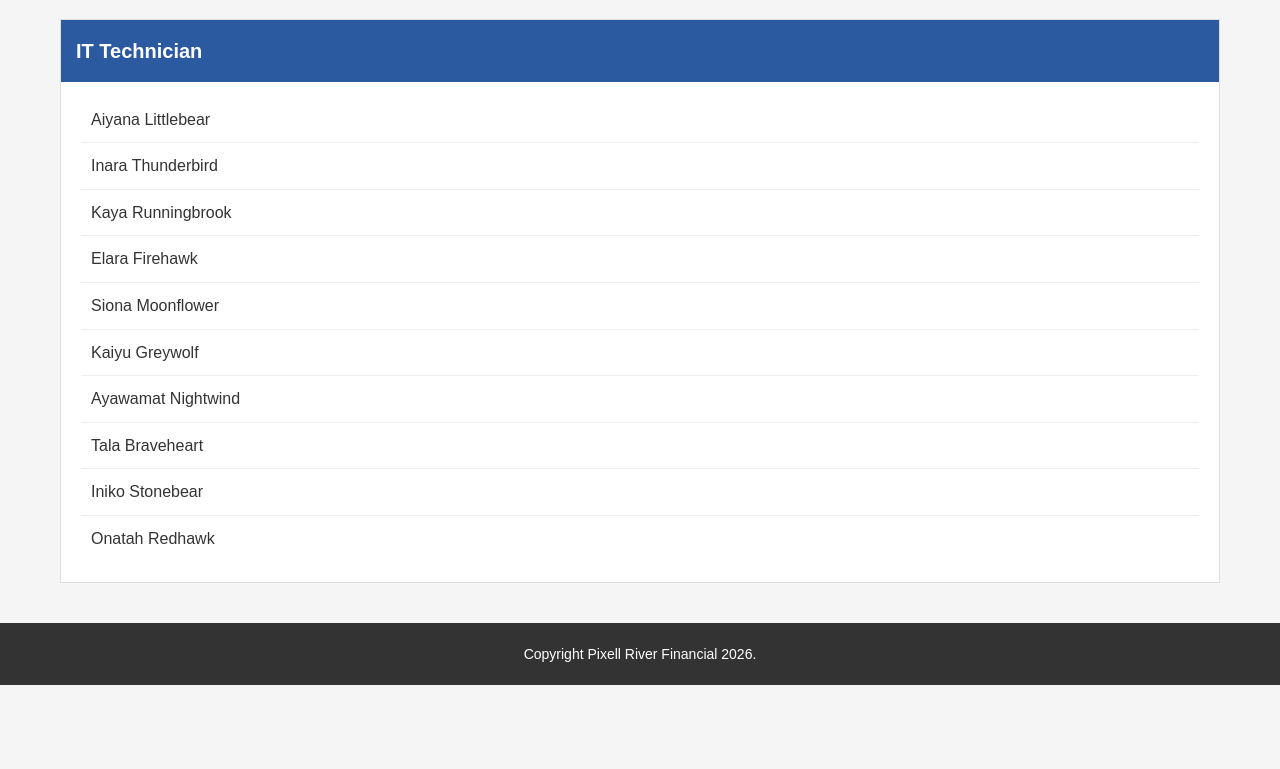
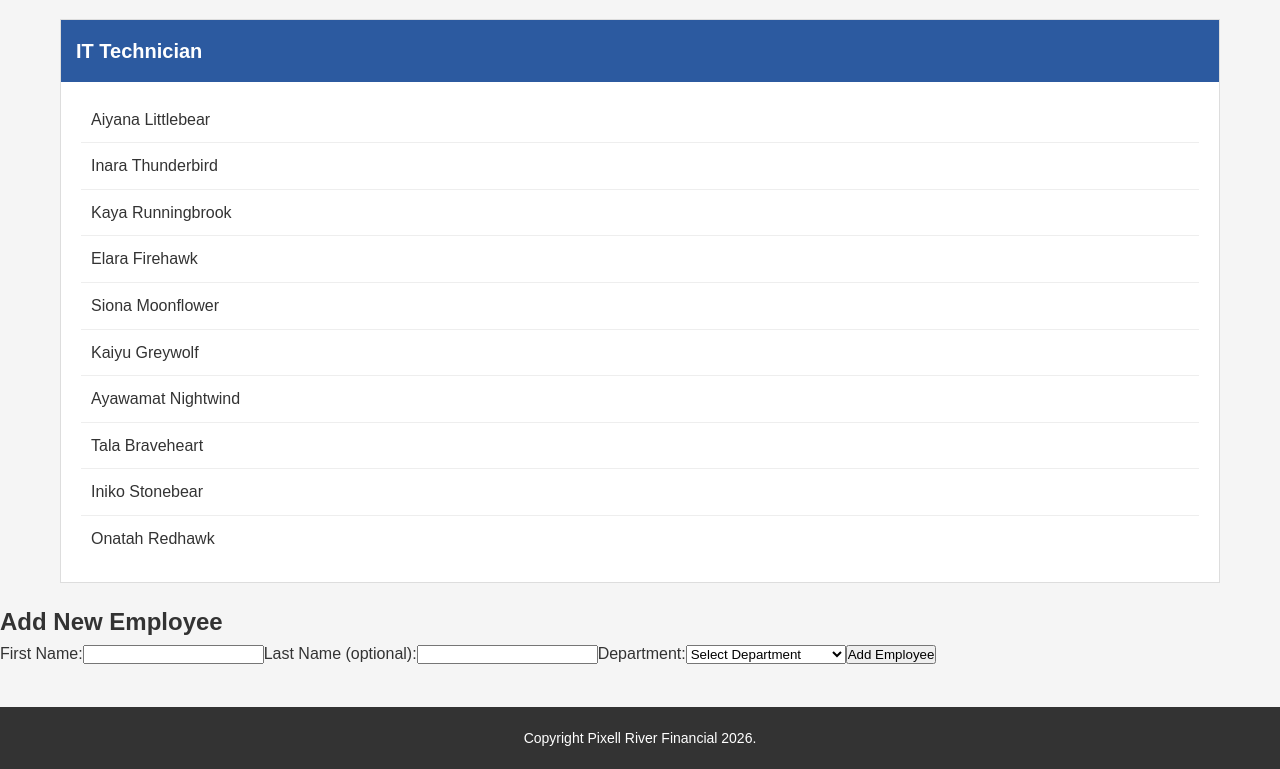
Before and after one commit to dilpreetsingh5/pixell-river-labs, a React (Vite) app: page / in a window 1280 px wide. Shown: the part 2620-3389 px from the top of the page. Before the commit the page ends 3305 px from the top, so only its background shows below. Built offline with nearby package versions, Linux system fonts and the light colour scheme.

Commit message:
feat: integrate EmployeeForm into App and enable adding employees to departments

```diff
--- a/src/App.tsx
+++ b/src/App.tsx
@@ -1,11 +1,35 @@
+import { useState } from 'react';
 import './App.css';
 import Header from './Components/Header/Header';
 import Footer from './Components/Footer/Footer';
 import Department from './Components/Department/Department';
-import { departments } from './data/departments';
+import EmployeeForm from './Components/EmployeeForm/EmployeeForm';
+import { departments as initialDepartments } from './data/departments';
+import type { Department as DepartmentType } from './types/Department';
 
 // Main App component
 function App() {
+    const [departments, setDepartments] = useState<DepartmentType[]>(initialDepartments);
+
+    const handleAddEmployee = (
+        firstName: string,
+        lastName: string,
+        departmentName: string
+    ) => {
+        setDepartments(prevDepartments =>
+            prevDepartments.map(dept =>
+                dept.name === departmentName
+                    ? {
+                        ...dept,
+                        employees: [
+                            ...dept.employees,
+                            { firstName, lastName }
+                        ]
+                    }
+                    : dept
+            )
+        );
+    };
     return (
         <>
             <Header />
@@ -14,6 +38,13 @@ function App() {
                     <Department key={index} department={department} />
                 ))}
             </main>
+
+            {/* Form at the bottom */}
+            <EmployeeForm
+                departments={departments}
+                onAddEmployee={handleAddEmployee}
+            />
+
             <Footer />
         </>
     );
```
Also changed, not shown: src/Components/EmployeeForm/EmployeeForm.css (added).
